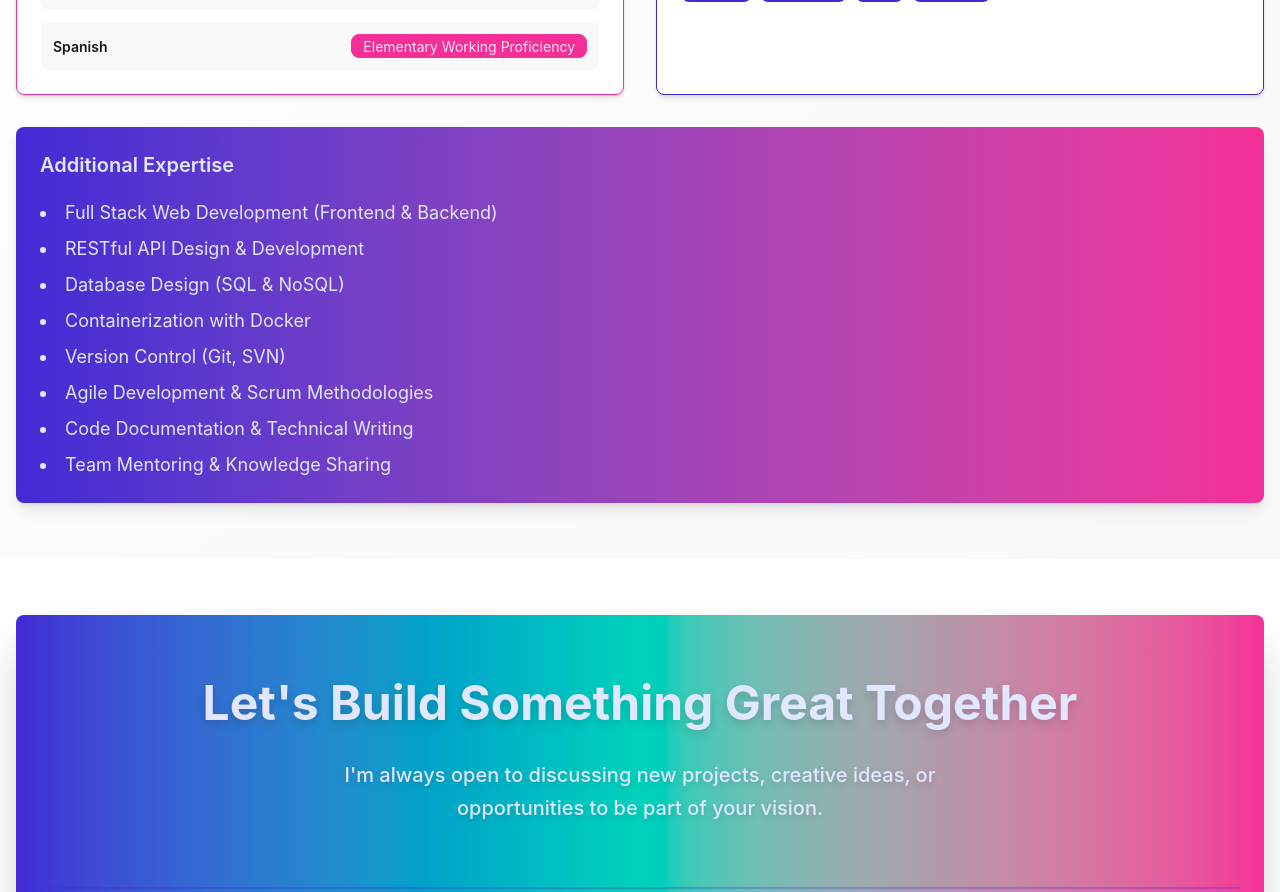
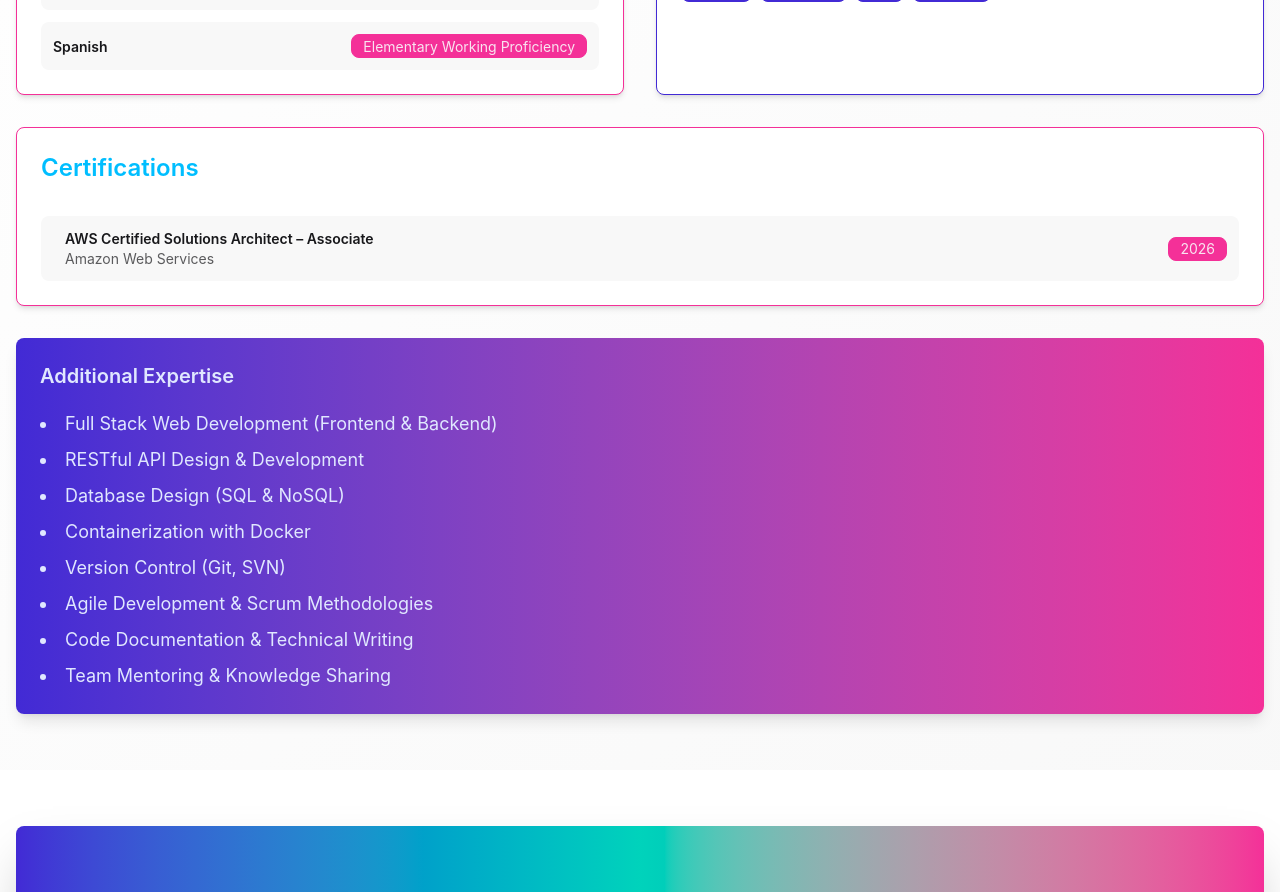
Before and after one commit to pgkavogiannis/pgkavogiannis.github.io, a Next.js app: page / in a window 1280 px wide. Shown: the part 3160-4052 px from the top of the page. Built offline with nearby package versions, Linux system fonts and the light colour scheme.

Commit message:
feat: add AWS Certified Solutions Architect – Associate certification
Adds a Certifications card to the Skills section displaying the AWS SAA
credential with the AWS brand icon. Updates JSON-LD knowsAbout for SEO.
Releases as v0.2.0 in CHANGELOG.md.

```diff
--- a/components/layout/MainContent.tsx
+++ b/components/layout/MainContent.tsx
@@ -86,6 +86,14 @@ const skillBadges = [
     'Leadership',
 ];
 
+const certifications = [
+    {
+        name: 'AWS Certified Solutions Architect – Associate',
+        issuer: 'Amazon Web Services',
+        year: '2026',
+    },
+];
+
 const projects = [
     {
         title: 'misthotosifreelancer.gr',
@@ -102,7 +110,7 @@ export const MainContent: React.FC = () => (
         <AboutSection skillBadges={skillBadges} />
         <ExperienceSection jobs={jobs} />
         <ProjectsSection projects={projects} />
-        <SkillsSection languages={languages} technologies={technologies} />
+        <SkillsSection languages={languages} technologies={technologies} certifications={certifications} />
         <ContactSection />
     </>
 );
--- a/components/sections/SkillsSection.tsx
+++ b/components/sections/SkillsSection.tsx
@@ -6,12 +6,19 @@ interface Language {
     level: string;
 }
 
+interface Certification {
+    name: string;
+    issuer: string;
+    year: string;
+}
+
 interface SkillsSectionProps {
     languages: Language[];
     technologies: string[];
+    certifications: Certification[];
 }
 
-export const SkillsSection: React.FC<SkillsSectionProps> = ({ languages, technologies }) => (
+export const SkillsSection: React.FC<SkillsSectionProps> = ({ languages, technologies, certifications }) => (
     <section id="skills" className="py-4 md:py-8 bg-gradient-to-br from-base-100 to-base-200">
         <ContainerLayout>
             <h2 className="text-3xl md:text-4xl font-bold mb-12 border-b-4 border-secondary pb-4">Skills & Tech Stack</h2>
@@ -50,6 +57,30 @@ export const SkillsSection: React.FC<SkillsSectionProps> = ({ languages, technol
                 </div>
             </div>
 
+            {/* Certifications */}
+            <div className="card bg-base-100 shadow-md border border-secondary border-opacity-30 mt-8">
+                <div className="card-body">
+                    <h3 className="card-title text-2xl mb-6 text-secondary">Certifications</h3>
+                    <div className="flex flex-col gap-3">
+                        {certifications.map((cert) => (
+                            <div
+                                key={cert.name}
+                                className="flex justify-between items-center p-3 bg-base-200 rounded-lg hover:bg-base-300 transition"
+                            >
+                                <div className="flex items-center gap-3">
+                                    <i className="fa-brands fa-aws text-2xl text-[#FF9900]" aria-hidden="true" />
+                                    <div>
+                                        <p className="font-semibold text-base-content">{cert.name}</p>
+                                        <p className="text-sm text-base-content/70">{cert.issuer}</p>
+                                    </div>
+                                </div>
+                                <span className="badge badge-secondary">{cert.year}</span>
+                            </div>
+                        ))}
+                    </div>
+                </div>
+            </div>
+
             {/* Additional Skills Summary */}
             <div className="card bg-gradient-to-r from-primary to-secondary shadow-lg mt-8 text-primary-content">
                 <div className="card-body">
--- a/pages/index.tsx
+++ b/pages/index.tsx
@@ -95,6 +95,7 @@ const Home: NextPageWithLayout = () => (
                             'Docker',
                             'PostgreSQL',
                             'Full Stack Development',
+                            'AWS Certified Solutions Architect',
                         ],
                         worksFor: {
                             '@type': 'Organization',
```
Also changed, not shown: 1 other file (tests, documents, lock files or other folders).
